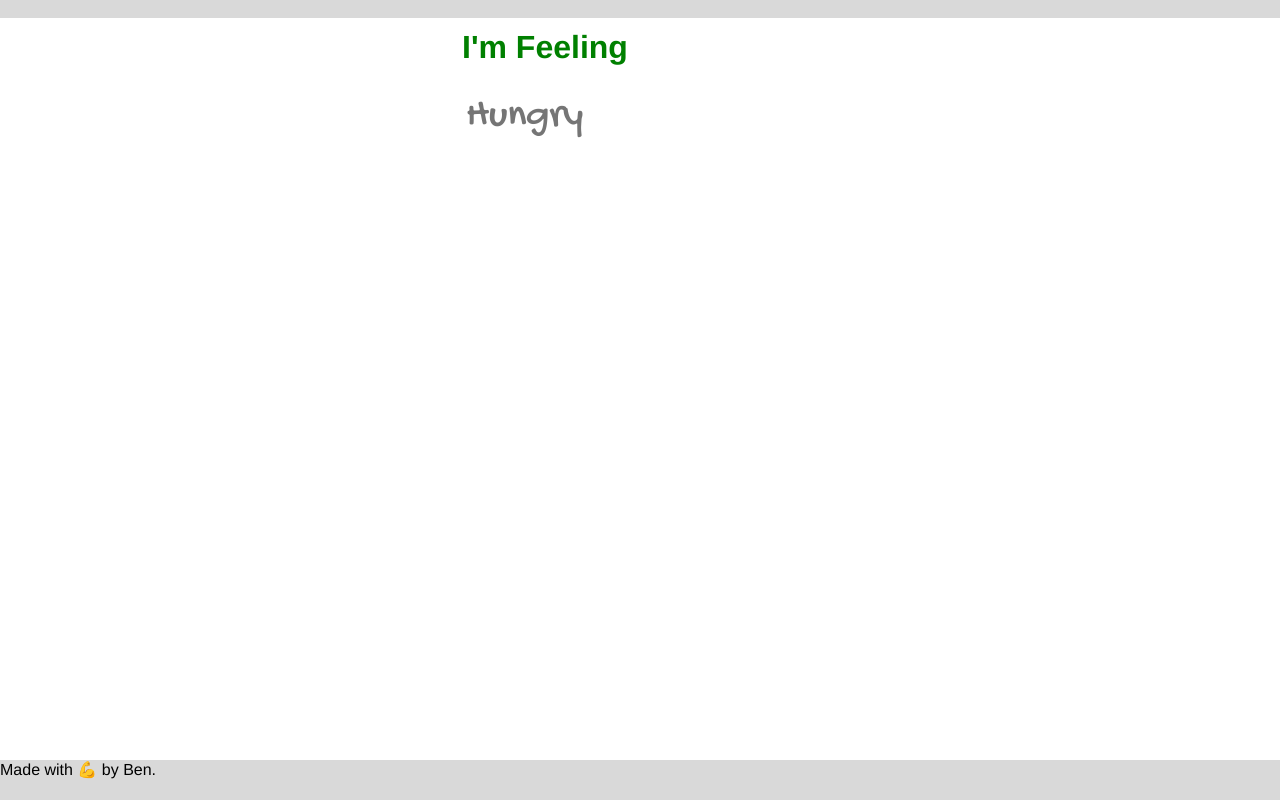
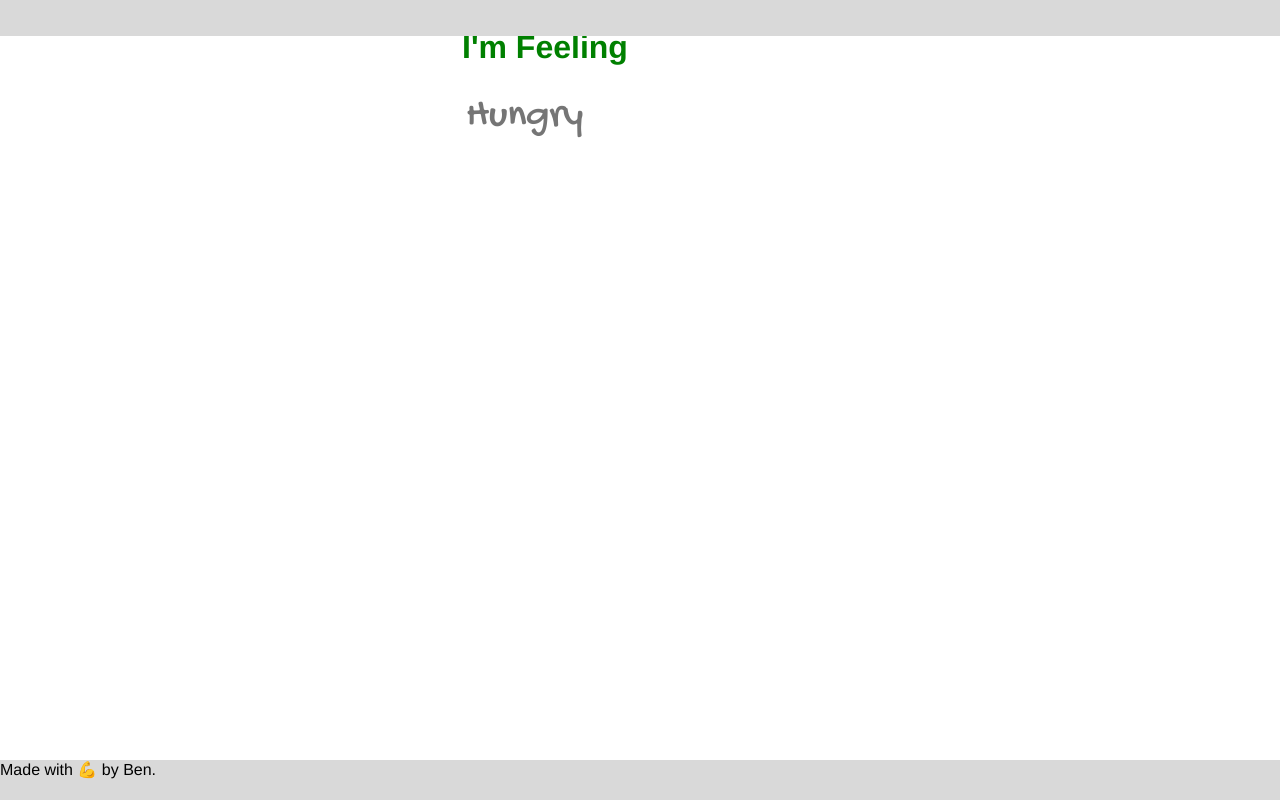
Before and after one commit to benalleng/I-m-Feeling-Hungry, a plain HTML site: page index.html in a window 1280 px wide. Drawn offline with nearby package versions, Linux system fonts and the light colour scheme.

Commit message:
WIP: finalize initial page layout

```diff
--- a/index.html
+++ b/index.html
@@ -17,10 +17,13 @@
     <link href="https://fonts.googleapis.com/css2?family=Gochi+Hand&display=swap" rel="stylesheet">
 </head>
 <body>
-    <header><br></header>
+    <header><br><br></header>
     <main>
-        <h1 class="Feeling">I'm Feeling</h1>
+        <h1 class="Feeling">I'm <span class="Not"></span>Feeling</h1>
             <input type="text" placeholder="Hungry"/>
+            <ul class="List">
+
+            </ul>
     </main>
     <footer>Made with &#x1F4AA; by Ben.</footer>
 </body>
```
